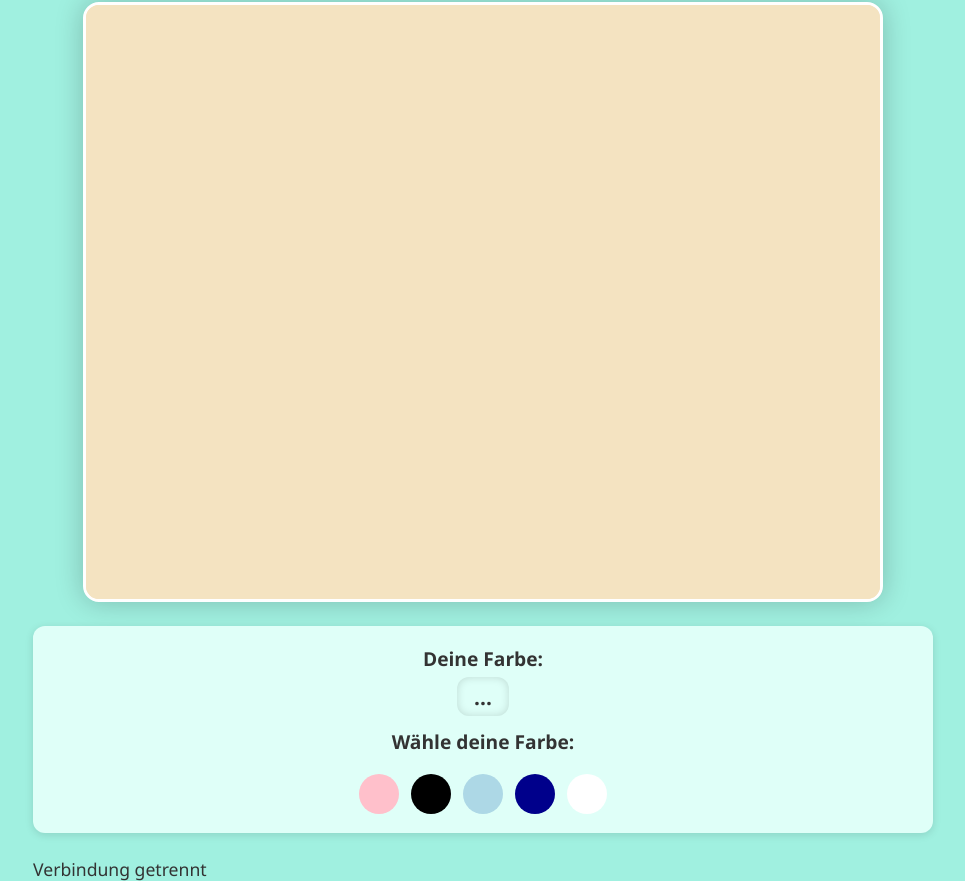
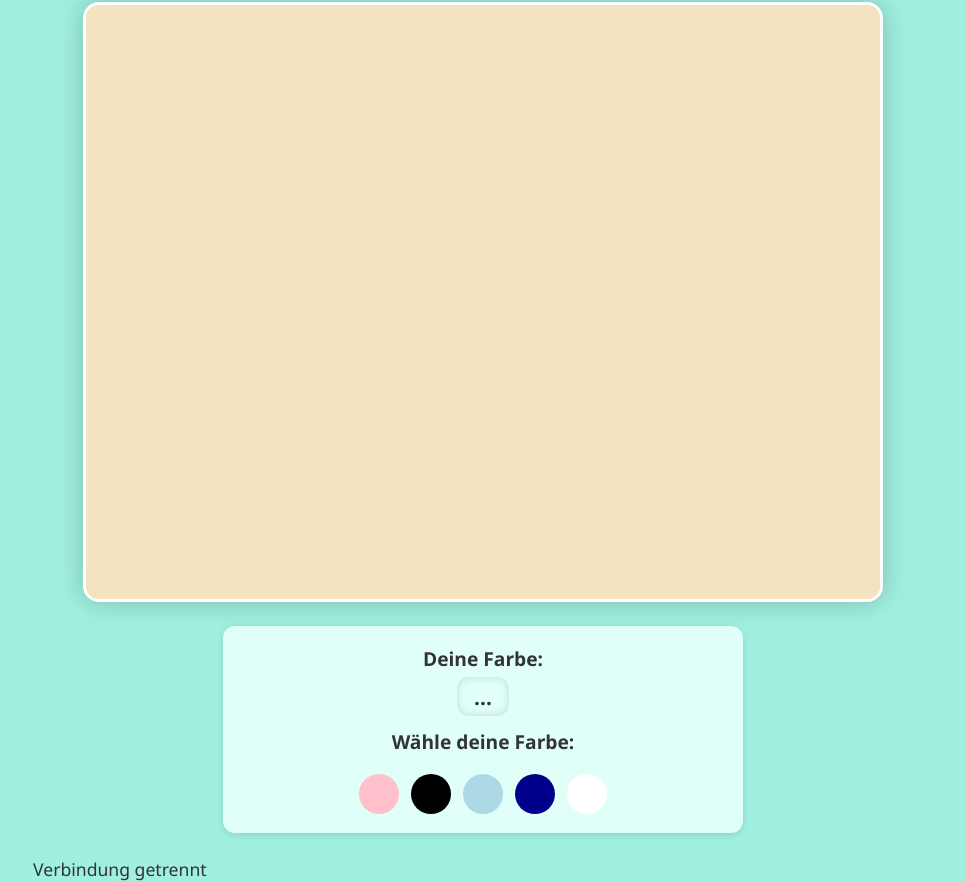
Before and after one commit to Paddy9814/Muscheljagd, a plain HTML site: page index.html in a window 1280 px wide. Shown: the part 99-980 px from the top of the page, without its empty margins (157-1122 px from the left). Drawn offline with Linux system fonts and the light colour scheme.

Commit message:
Update muschel.css

```diff
--- a/muschel.css
+++ b/muschel.css
@@ -59,6 +59,12 @@
     font-weight: 600;
     padding: 1em 1.5em;
     min-width: 180px;
+
+    max-width: 520px;
+    width: 100%;
+    align-items: center;
+    margin: 0 auto;
+
     text-align: center;
     user-select: none;
     display: flex;
```
